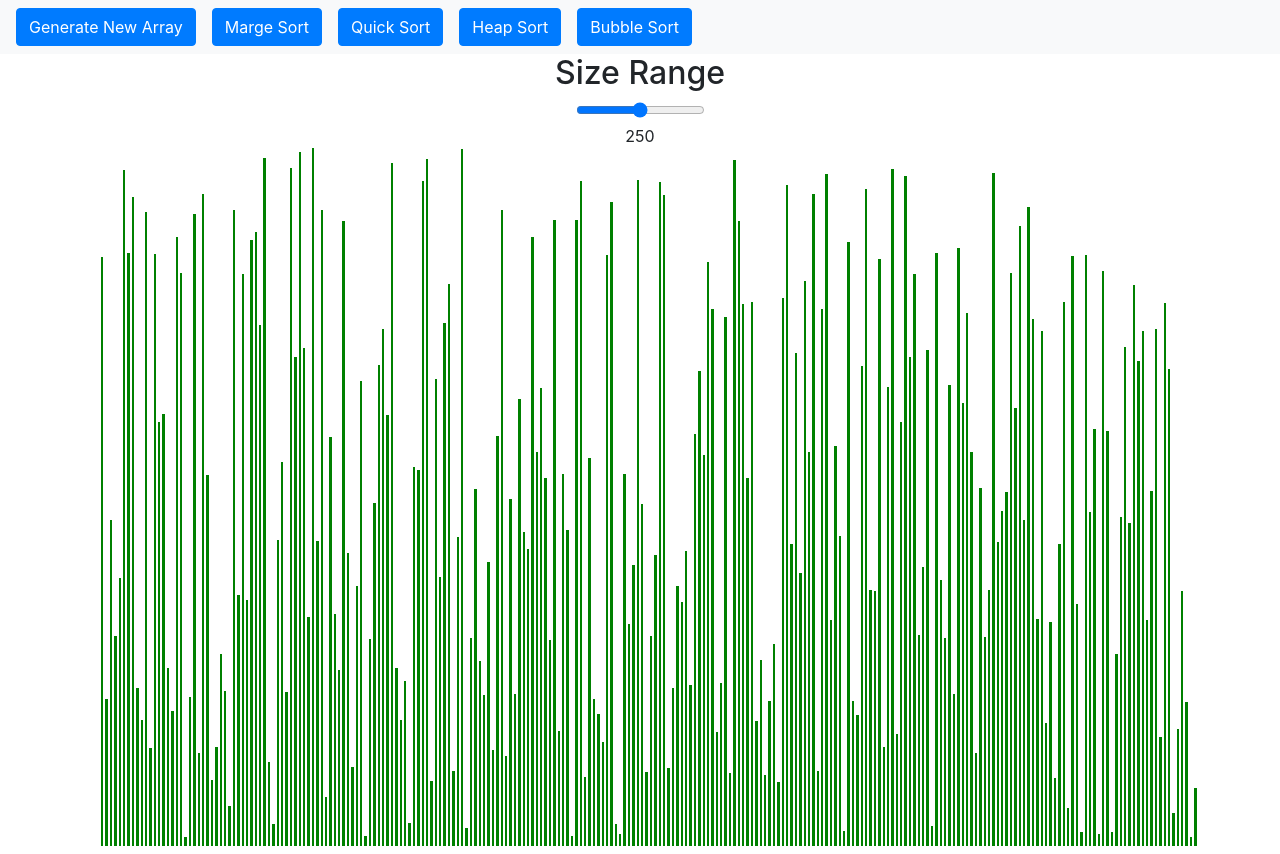
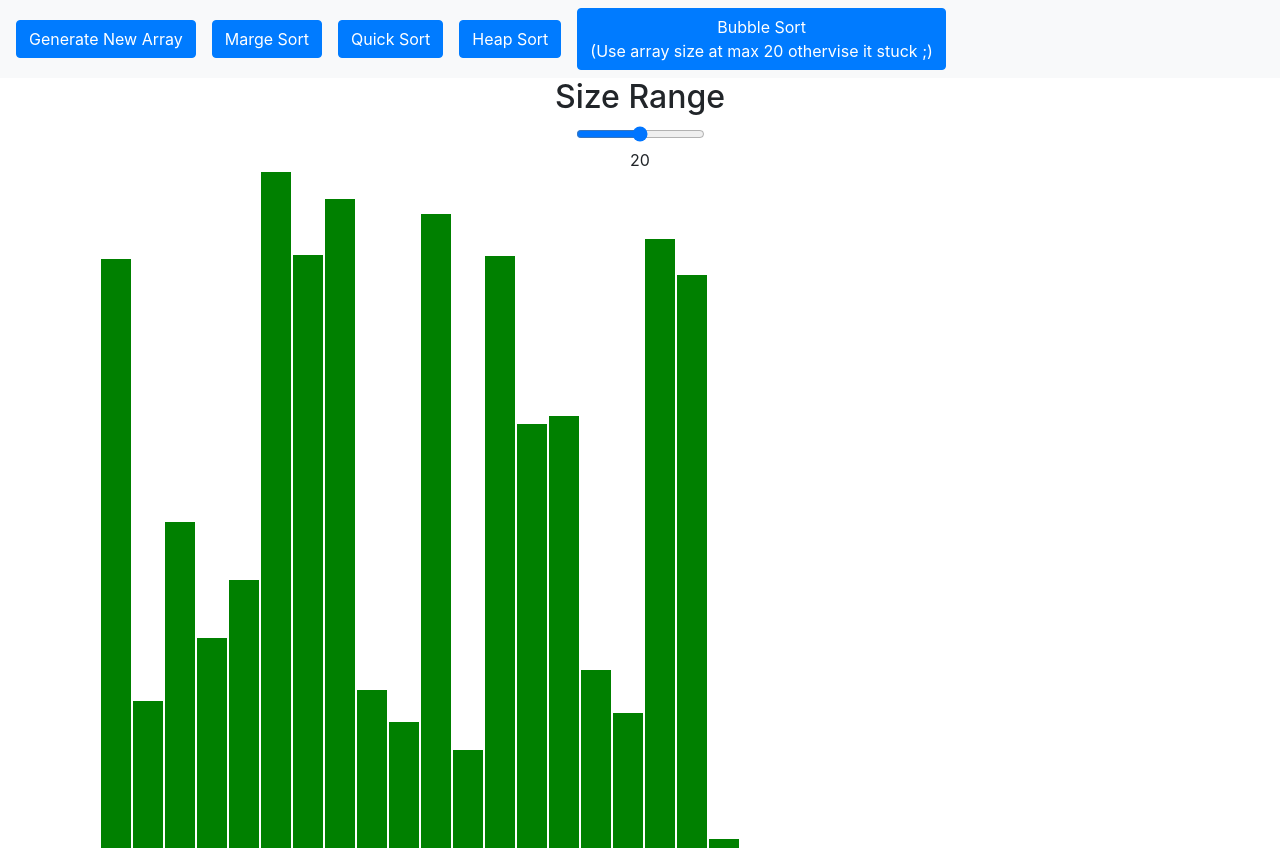
Before and after one commit to muddledluck/Sorting-Algo-Visualizer, a React (Create React App) app: page / in a window 1280 px wide. Built offline with nearby package versions, Linux system fonts and the light colour scheme.

Commit message:
Sorting Algo - Bubble Sort Completed and little-bit optimized

```diff
--- a/public/index.html
+++ b/public/index.html
@@ -2,14 +2,14 @@
 <html lang="en">
   <head>
     <meta charset="utf-8" />
-    <link rel="icon" href="%PUBLIC_URL%/favicon.ico" />
+    <link rel="icon" href="./favicon.ico" />
     <meta name="viewport" content="width=device-width, initial-scale=1" />
     <meta name="theme-color" content="#000000" />
     <meta
       name="description"
       content="Web site created using create-react-app"
     />
-    <link rel="apple-touch-icon" href="%PUBLIC_URL%/logo192.png" />
+    <!-- <link rel="apple-touch-icon" href="%PUBLIC_URL%/logo192.png" /> -->
     <!--
       manifest.json provides metadata used when your web app is installed on a
       user's mobile device or desktop. See https://developers.google.com/web/fundamentals/web-app-manifest/
@@ -27,7 +27,6 @@
     <title>Sorting Visualizer</title>
   </head>
   <body>
-    <noscript>You need to enable JavaScript to run this app.</noscript>
     <div id="root"></div>
     <!--
       This HTML file is a template.
--- /dev/null
+++ b/src/components/Algorithms/BubbleSortAnimation/BubbleSortAnimation.js
@@ -0,0 +1,33 @@
+import { checkAlgo, swap } from "../SortingComponents/SortingComponents";
+
+export function getBubbleSortAnimations(array){
+	const animations = [];
+	if (array.length <= 1){
+		return array;
+	}
+	const auxiliaryArray = array.slice();
+	bubbleSortHelper(auxiliaryArray, array.length, animations);
+	const javaScriptSortedArray = array.slice().sort((a, b) => a - b);
+	array = auxiliaryArray;
+	console.log("alog is Correct (Bubble Sort)? ", checkAlgo(array, javaScriptSortedArray));
+	return animations;
+}
+
+function bubbleSortHelper(auxiliaryArray, arrLength, animations){
+	for(let i = 0; i < arrLength; i++){
+		let swapped = false;
+		for(let j = 0; j < arrLength - 1; j++){
+			if (auxiliaryArray[j] > auxiliaryArray[j + 1]){
+				animations.push([j, j+1]);
+				animations.push([j+1, j]);
+				animations.push([j, auxiliaryArray[j+1]]);
+				animations.push([j+1, auxiliaryArray[j]]);
+				swap(auxiliaryArray, j, j+1);
+				swapped = true;
+			}
+		}
+		if(!swapped){
+			break;
+		}
+	}
+}
--- a/src/components/HeapSortAnimation/HeapSortAnimation.js
+++ b/src/components/Algorithms/HeapSortAnimation/HeapSortAnimation.js
@@ -1,3 +1,5 @@
+import { checkAlgo, swap } from "../SortingComponents/SortingComponents";
+
 export function getHeapSortAnimations(array){
 	const animations = [];
 	if (array.length <= 1){
@@ -9,24 +11,6 @@ export function getHeapSortAnimations(array){
 	array = auxiliaryArray;
 	console.log("alog is Correct(Heap Sort)? ", checkAlgo(array, javaScriptSortedArray))
 	return animations;
-}
-
-function checkAlgo(array, javaScriptSortedArray){
-	if(array.length !== javaScriptSortedArray.length){
-		return false;
-	}
-	for (let i = 0; i < array.length; i++){
-		if (array[i] !== javaScriptSortedArray[i]){
-			return false;
-		}
-	}
-	return true;
-}
-
-function swap(array, startIdx, endIdx){
-	const temp = array[startIdx];
-	array[startIdx] = array[endIdx];
-	array[endIdx] = temp;
 }
 
 function heapSortHelper(auxiliaryArray, arrLength, animations){
--- a/src/components/MergeSortAnimation/MeargeSortAnimation.js
+++ b/src/components/Algorithms/MergeSortAnimation/MeargeSortAnimation.js
@@ -1,10 +1,14 @@
+import { checkAlgo } from "../SortingComponents/SortingComponents";
+
 export function getMergeSortAnimations(array) {
 	const animations = [];
 	if (array.length <= 1){
 		return array;
 	}
 	const auxiliaryArray = array.slice(); // copy of a main array
+	const javaScriptSortedArray = array.slice().sort((a, b) => a - b);
 	mergeSortHelper(array, 0, array.length - 1, auxiliaryArray, animations);
+	console.log("alog is correct(Marge Sort)? ", checkAlgo(array, javaScriptSortedArray))
 	return animations;
 }
 
--- a/src/components/QuickSortAnimation/QuickSortAnimation.js
+++ b/src/components/Algorithms/QuickSortAnimation/QuickSortAnimation.js
@@ -1,3 +1,5 @@
+import { checkAlgo, swap } from "../SortingComponents/SortingComponents";
+
 export function getQuickSortAnimations(array) {
 	const animations = [];
 	if (array.length <= 1){
@@ -7,27 +9,10 @@ export function getQuickSortAnimations(array) {
 	quickSortHelper(auxiliaryArray, 0, array.length-1, animations);
 	const javaScriptSortedArray = array.slice().sort((a, b) => a - b);
 	array = auxiliaryArray;
-	console.log("alog is correct? ", checkAlgo(array, javaScriptSortedArray))
+	console.log("alog is correct?(Quick Sort) ", checkAlgo(array, javaScriptSortedArray))
 	return animations;
 }
 
-function checkAlgo(array, javaScriptSortedArray){
-	if (array.length !== javaScriptSortedArray.length){
-		return false
-	}
-	for(let i = 0; i < array.length; i++){
-		if (array[i] !== javaScriptSortedArray[i]){
-			return false
-		}
-	}
-	return true
-}
-
-function swap(array, startIdx, endIdx){
-	const temp = array[startIdx];
-	array[startIdx] = array[endIdx];
-	array[endIdx] = temp;
-}
 
 function randomIntFromInterval(min, max) {
 	return Math.floor(Math.random() * (max-min + 1) + min);
--- /dev/null
+++ b/src/components/Algorithms/SortingComponents/SortingComponents.js
@@ -0,0 +1,17 @@
+export function checkAlgo(array, javaScriptSortedArray){
+	if(array.length !== javaScriptSortedArray.length){
+		return false;
+	}
+	for (let i = 0; i < array.length; i++){
+		if (array[i] !== javaScriptSortedArray[i]){
+			return false;
+		}
+	}
+	return true;
+}
+
+export function swap(array, startIdx, endIdx){
+	const temp = array[startIdx];
+	array[startIdx] = array[endIdx];
+	array[endIdx] = temp;
+}
--- a/src/components/Buttons/Buttons.js
+++ b/src/components/Buttons/Buttons.js
@@ -2,7 +2,7 @@ import React from 'react';
 import Navbar from 'react-bootstrap/Navbar';
 import Button from 'react-bootstrap/Button';
 
-const Buttons = ({resetArray, mergeSort, quickSort, heapSort, volume }) => {
+const Buttons = ({resetArray, mergeSort, quickSort, heapSort, bubbleSort, volume }) => {
 		return(
 			<Navbar bg="light" expand="lg">
 				<Button
@@ -12,7 +12,7 @@ const Buttons = ({resetArray, mergeSort, quickSort, heapSort, volume }) => {
 				</Button>
 				<Button
 					className="mr-3"
-					onClick={() => mergeSort()}>
+					onClick={() => {mergeSort()}}>
 						Marge Sort
 				</Button>
 				<Button
@@ -27,8 +27,8 @@ const Buttons = ({resetArray, mergeSort, quickSort, heapSort, volume }) => {
 				</Button>
 				<Button
 					className="mr-3"
-					onClick={() => resetArray(volume)}>
-						Bubble Sort
+					onClick={() => bubbleSort()}>
+						Bubble Sort <br></br>(Use array size at max 20 othervise it stuck ;)
 				</Button>
 			</Navbar>
 			)
--- a/src/components/SizeRange/SizeRange.js
+++ b/src/components/SizeRange/SizeRange.js
@@ -6,7 +6,6 @@ const Styles = styled.div`
 `;
 const showValue = (value) => {
     const element = document.getElementById("showValue");
-    console.log(element)
     element.innerHTML = value;
   }
 const SizeRange = ({ state, resetArray }) => {
@@ -25,10 +24,9 @@ const SizeRange = ({ state, resetArray }) => {
             state.size = event.target.value;
             resetArray(state.size);
             showValue(state.size);
-            console.log(event.target.value);
           }} />
           <br></br>
-          <span id="showValue">250</span>
+          <span id="showValue">20</span>
       </Styles>
     </div>
     )
--- a/src/components/SortingVisualizer/SortingVisualizer.js
+++ b/src/components/SortingVisualizer/SortingVisualizer.js
@@ -1,9 +1,10 @@
 import React from 'react';
 import SizeRange from '../SizeRange/SizeRange';
 import Buttons from '../Buttons/Buttons';
-import {getMergeSortAnimations} from '../MergeSortAnimation/MeargeSortAnimation';
-import { getQuickSortAnimations } from '../QuickSortAnimation/QuickSortAnimation';
-import { getHeapSortAnimations } from '../HeapSortAnimation/HeapSortAnimation';
+import { getMergeSortAnimations } from '../Algorithms/MergeSortAnimation/MeargeSortAnimation';
+import { getQuickSortAnimations } from '../Algorithms/QuickSortAnimation/QuickSortAnimation';
+import { getHeapSortAnimations } from '../Algorithms/HeapSortAnimation/HeapSortAnimation';
+import { getBubbleSortAnimations } from '../Algorithms/BubbleSortAnimation/BubbleSortAnimation';
 import './SortingVisualizer.css';
 import 'bootstrap/dist/css/bootstrap.min.css';
 
@@ -13,7 +14,7 @@ class SortingVisualizer extends React.Component{
 
 		this.state = {
 			array: [],
-			size: 250,
+			size: 20,
 			color: 'red',
 		}
 	}
@@ -112,12 +113,37 @@ class SortingVisualizer extends React.Component{
 		}
 	}
 
+
+	bubbleSort = () => {
+		const { array, size } = this.state;
+		const animations = getBubbleSortAnimations(array);
+		for (let i = 0; i < animations.length; i++){
+			const arrayBars = document.getElementsByClassName('array-bar');
+			const isColorChange = i % 4 < 2;
+			if (isColorChange) {
+				const [barOneIdx, barTwoIdx] = animations[i];
+				const barOneStyle = arrayBars[barOneIdx].style;
+				const barTwoStyle = arrayBars[barTwoIdx].style;
+				const color = i % 4 === 0 ? 'red' : 'turquoise';
+				setTimeout(() => {
+					barOneStyle.backgroundColor = color;
+					barTwoStyle.backgroundColor = color;
+				}, (i * 1000) / size);
+			} else {
+				setTimeout(() => {
+					const [barOneIdx, newHeight] = animations[i];
+					const barOneStyle = arrayBars[barOneIdx].style;
+					barOneStyle.height = `${newHeight}px`;
+				}, (i * 100) / size);
+			}
+		}
+	}
 	render() {
 		const {array} = this.state;
 		let { size } = this.state;
 		return (
 			<div>
-				<Buttons resetArray={this.resetArray} mergeSort = {this.mergeSort} quickSort = {this.quickSort} heapSort = {this.heapSort} volume={size}/>
+				<Buttons resetArray={this.resetArray} mergeSort = {this.mergeSort} quickSort = {this.quickSort} heapSort = {this.heapSort} bubbleSort = {this.bubbleSort} volume={size}/>
 				<SizeRange state={this.state} resetArray={this.resetArray} />
 				<div className="array-container">
 					{
```
Also changed, not shown: 1 other file (tests, documents, lock files or other folders).
